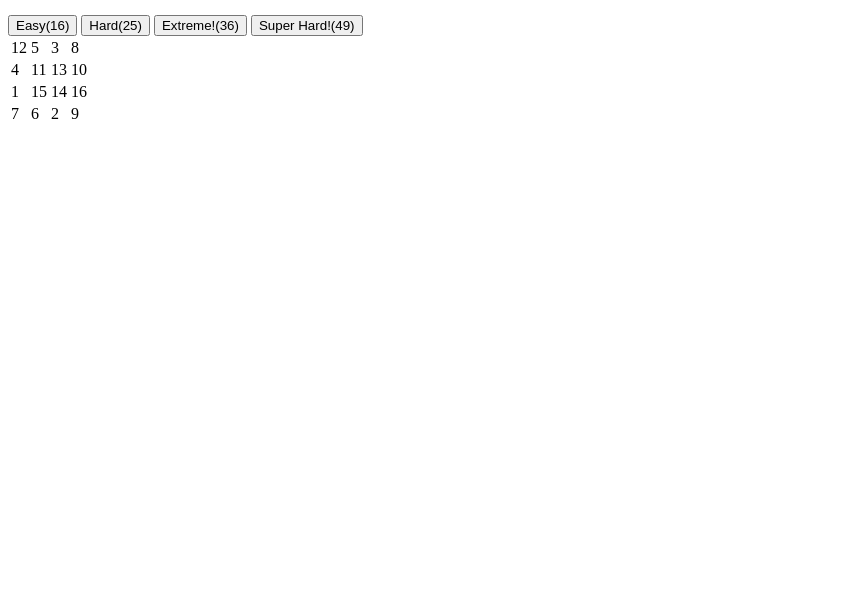
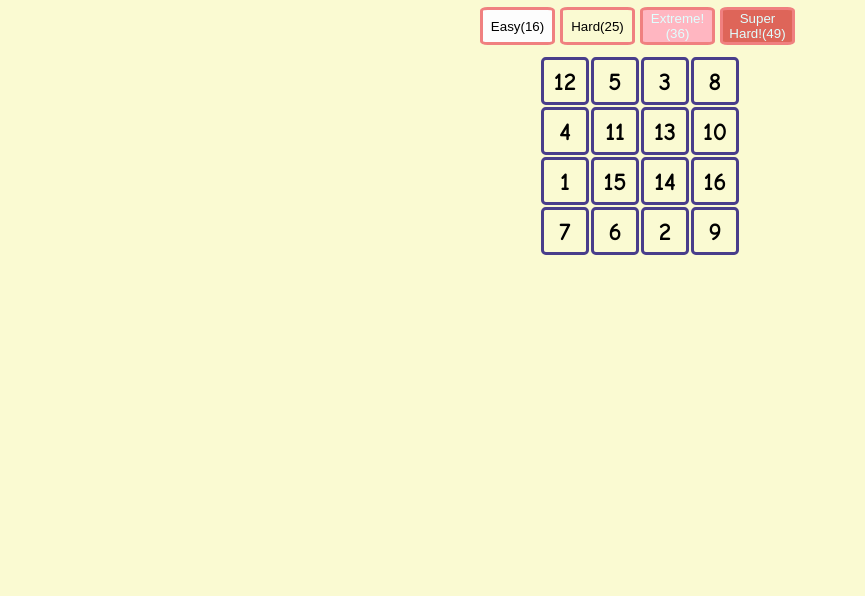
Before and after one commit to EliGranat/Board_Touch_Nums, a plain HTML site: page index.html in a window 1280 px wide. Shown: the part 204-800 px from the top of the page, without its empty margins (0-865 px from the left). Drawn offline with Linux system fonts and the light colour scheme; the site is published under a folder, as on GitHub Pages, so addresses that start at the root find nothing.

Commit message:
Update index.html

```diff
--- a/index.html
+++ b/index.html
@@ -6,7 +6,7 @@
     <meta http-equiv="X-UA-Compatible" content="IE=edge">
     <meta name="viewport" content="width=device-width, initial-scale=1.0">
     <title>Touch the Numbers</title>
-    <link rel="stylesheet" href="/css/main.css">
+    <link rel="stylesheet" href="./css/main.css">
 </head>
 
 <body>
```
